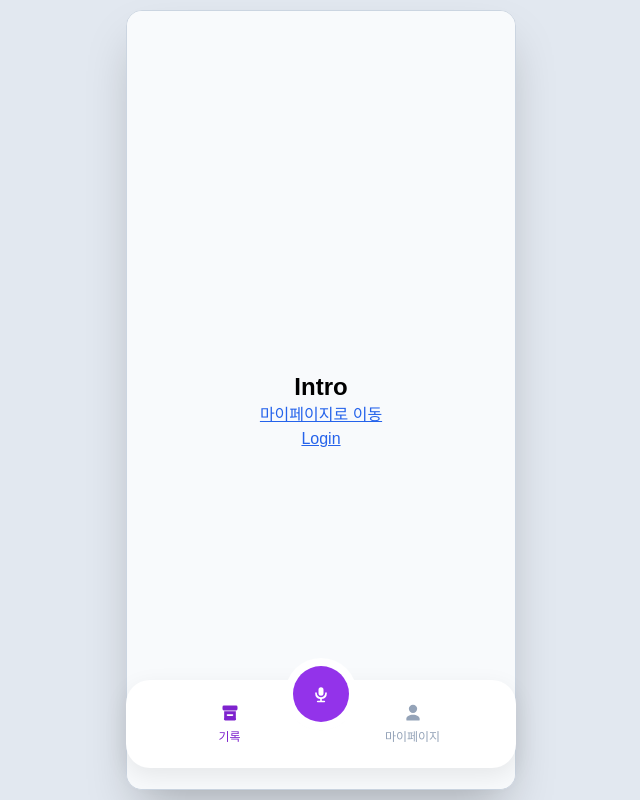
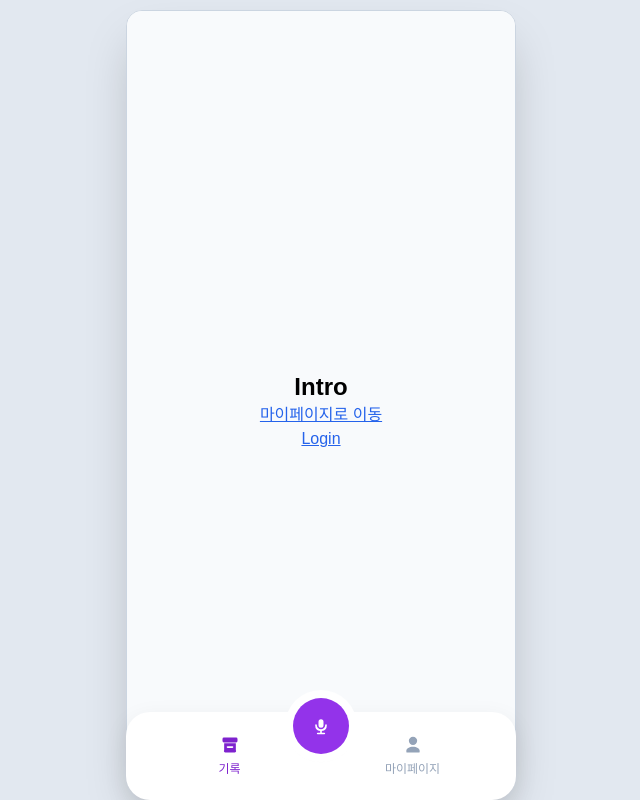
Before and after one commit to taeranlee/maumii, a React (Vite) app: page / in a window 1280 px wide. Shown: the whole page, without its empty margins (319-959 px from the left). Built offline with nearby package versions, Linux system fonts and the light colour scheme.

Commit message:
chore: 네비 너비 수정

```diff
--- a/src/App.jsx
+++ b/src/App.jsx
@@ -2,7 +2,7 @@
 import { Routes, Route, useLocation, useNavigate } from "react-router-dom";
 import Intro from "./pages/Intro.jsx";
 import Login from "./pages/Login.jsx";
-import Register from "./pages/ButtonEx.jsx";
+import Register from "./pages/Register.jsx";
 import Mypage from "./pages/Mypage.jsx";
 import Navigation from "./components/Navigation.jsx";
 import Layout from "./components/Layout.jsx";
@@ -42,13 +42,13 @@ export default function App() {
         </Routes>
 
         {!hideNav && (
-          <div className="absolute inset-x-4 bottom-4">
+          <div className="absolute inset-x-0 bottom-0">
             <Navigation
               active={active}
               onChange={(key) => navigate(keyToPath[key])}
             />
           </div>
-        )}
+        )}ㄴ
       </div>
     </Layout>
   );
--- a/src/components/Navigation.jsx
+++ b/src/components/Navigation.jsx
@@ -23,7 +23,7 @@ export default function Navigation({ active = "mic", onChange }) {
   );
 
   return (
-    <div className="absolute left-1/2 bottom-4 -translate-x-1/2 w-[calc(100%-32px)] max-w-[390px]">
+   <div className="relative w-full max-w-[390px] mx-auto">
       {/* 배경 바 */}
       <div className="relative z-0 flex items-center justify-between rounded-3xl bg-white p-3 shadow-[0_8px_24px_rgba(0,0,0,0.08)]">
         {/* 왼쪽 탭: 기록 */}
```
